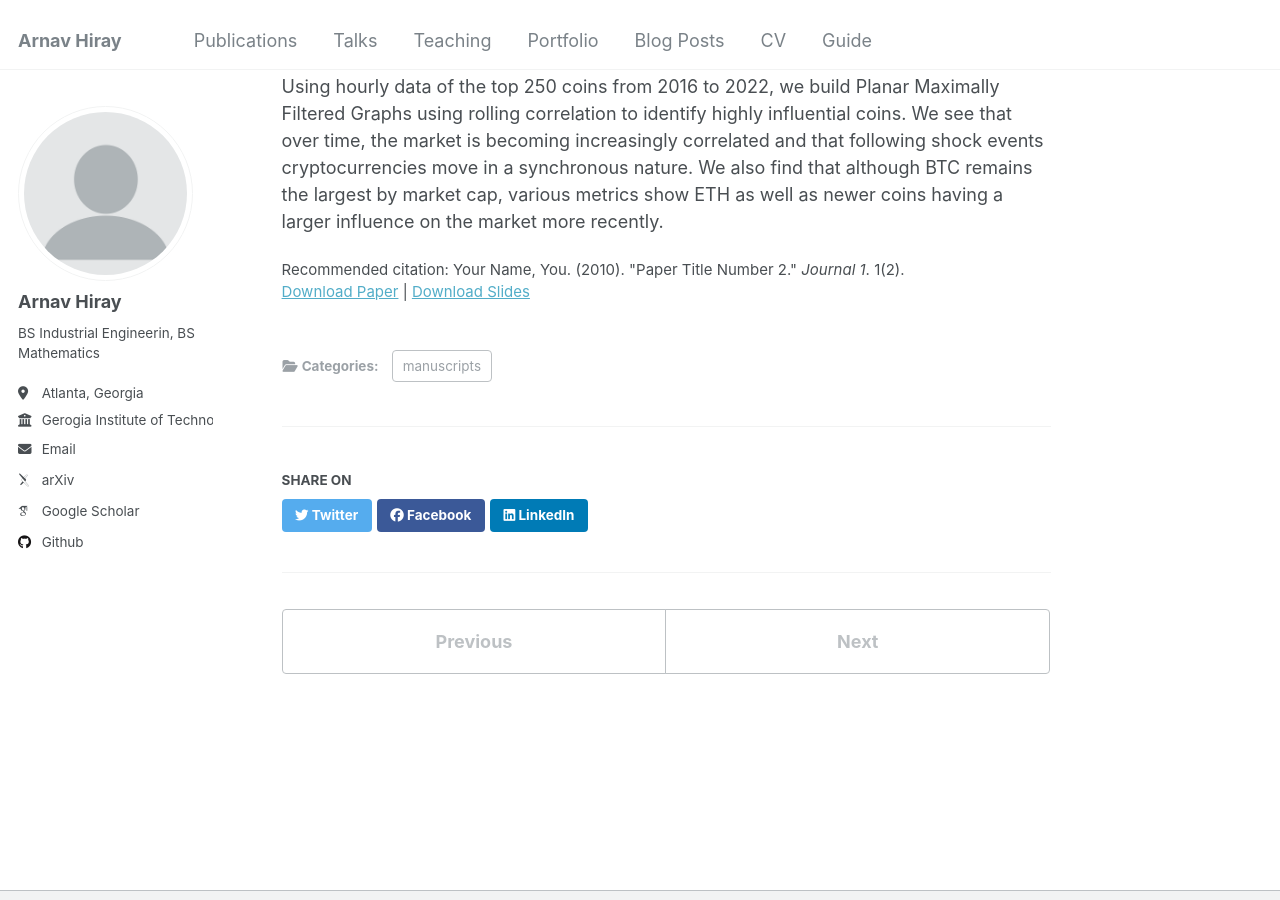
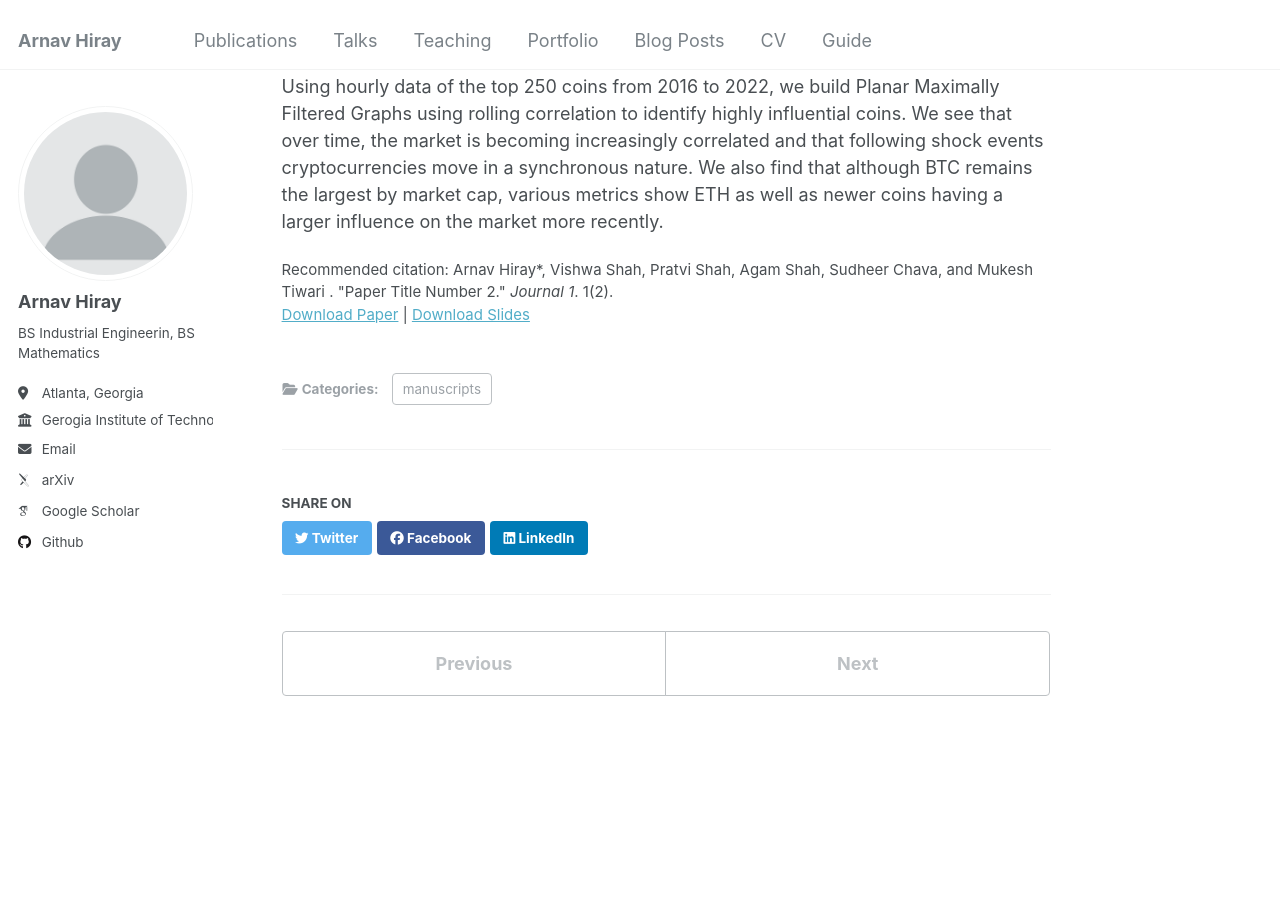
Before and after one commit to AHiray/AHiray.github.io, a Jekyll site: the page built from _publications/2009-10-01-paper-title-number-1.md, in a window 1280 px wide and 900 px high, scrolled down 560 px. Built offline with Jekyll 4.4.1, drawn with Linux system fonts in a browser that asks for light colours; some web fonts are replaced.

Commit message:
Update 2009-10-01-paper-title-number-1.md

```diff
--- a/_publications/2009-10-01-paper-title-number-1.md
+++ b/_publications/2009-10-01-paper-title-number-1.md
@@ -8,7 +8,9 @@ date: 2023-03-19
 venue: '2023 AMS Spring Southeastern Sectional Meeting'
 slidesurl: 'http://academicpages.github.io/files/slides1.pdf'
 paperurl: 'https://meetings.ams.org/math/spring2023se/meetingapp.cgi/Paper/24022'
-citation: 'Your Name, You. (2010). &quot;Paper Title Number 2.&quot; <i>Journal 1</i>. 1(2).'
+citation: 'Arnav Hiray*, Vishwa Shah, Pratvi Shah, Agam Shah, Sudheer Chava, and Mukesh Tiwari
+. &quot;Paper Title Number 2.&quot; <i>Journal 1</i>. 1(2).'
+
 ---
 
 Abstract
```
